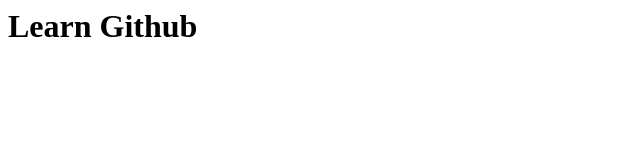
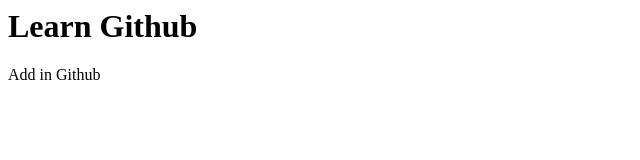
Before and after one commit to tanck09/GitTestPE04, a plain HTML site: page index.html in a window 1280 px wide. Shown: the full height of the page, 0-640 px from the left. Drawn offline with Linux system fonts and the light colour scheme.

Commit message:
Update index.html
Add a para in github

```diff
--- a/index.html
+++ b/index.html
@@ -1,5 +1,6 @@
 <html>
 <body>
 	<h1>Learn Github</h1>
+	<p1>Add in Github</p1>
 </body>
 </html>
```
